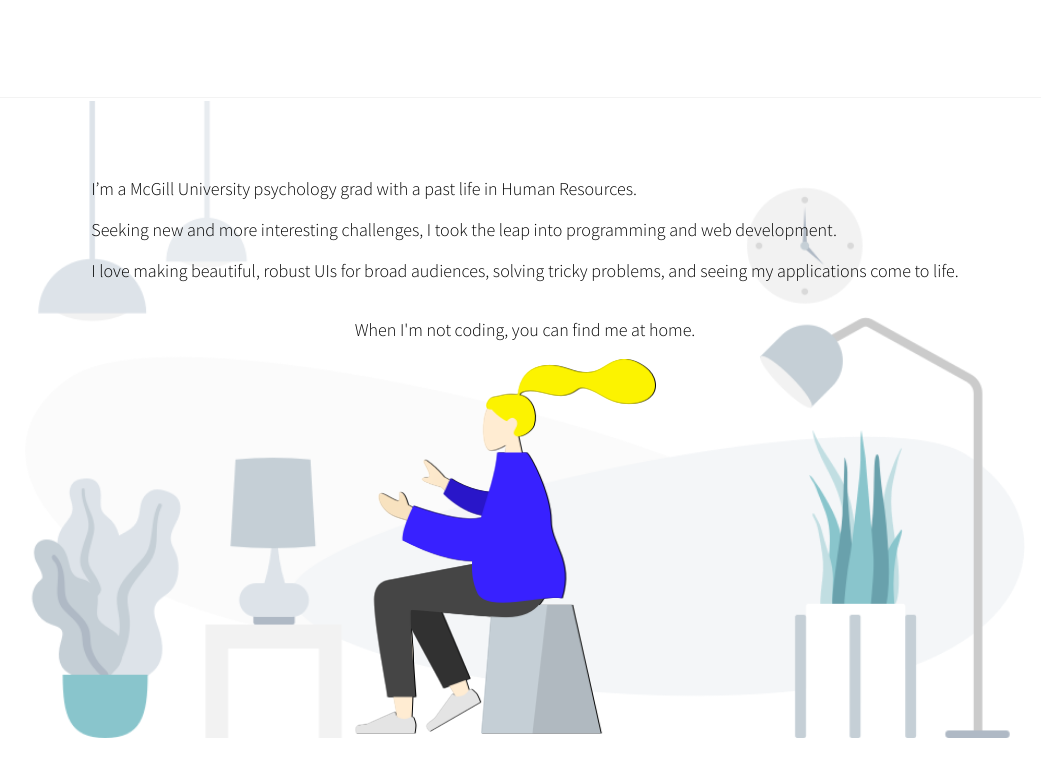
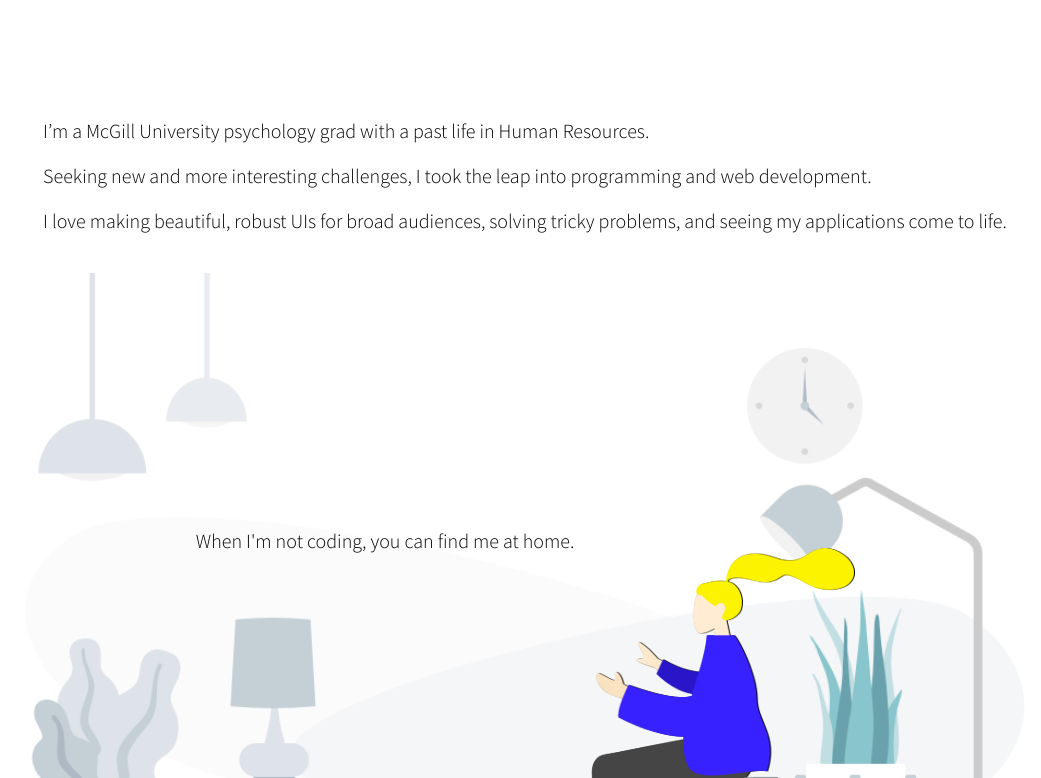
Before and after one commit to charlottedibb/2-portfolio-2-furious, a React (Create React App) app: page / in a window 1280 px wide. Shown: the part 702-1480 px from the top of the page, without its empty margins (115-1156 px from the left). Built offline with nearby package versions, Linux system fonts and the light colour scheme.

Commit message:
Add styling for about section

```diff
--- a/src/App.css
+++ b/src/App.css
@@ -1,5 +1,5 @@
 * {
-  box-sizing: border-box;
+  /* box-sizing: border-box; */
 }
 
 body {
@@ -12,8 +12,10 @@ h2 {
 }
 
 p {
-  font-size: 18px;
+  font-size: 16px;
 }
+
+/* intro section */
 
 .intro {
   display: flex;
@@ -25,6 +27,8 @@ p {
   background-repeat: repeat-x;
   background-position: bottom;
   background-color: #efefef;
+  /* this is for background color rudely showing below background image */
+  box-shadow: inset 0 -5px 0 white;
 }
 
 .intro-text {
@@ -43,6 +47,8 @@ p {
   filter: drop-shadow(-1px 0px 0px rgb(0, 0, 0));
 }
 
+/* desktop styles for intro section */
+
 @media only screen and (min-width: 1000px) {
   .intro-text {
     margin-bottom: -200px;
@@ -56,6 +62,10 @@ p {
   h2 {
     font-size: 50px;
   }
+
+  p {
+    font-size: 20px;
+  }
 }
 
 /* about section */
@@ -63,22 +73,40 @@ p {
 .about {
   display: flex;
   flex-direction: column;
-  justify-content: flex-end;
+  justify-content: space-between;
   align-items: center;
-  height: 80vh;
+  height: 100vh;
   background-image: url("./components/smallHome.png");
   background-repeat: no-repeat;
   background-position: bottom center;
   background-color: white;
   background-size: 250px;
+  padding: 0px 30px;
   margin-bottom: 100px;
 }
 
+.about-text {
+  background-color: white;
+  padding-bottom: 20px;
+}
+
 .about-image {
-  height: auto;
-  width: 150px;
+  height: 180px;
+  width: auto;
   filter: drop-shadow(1px 0px 0px rgb(0, 0, 0));
 }
+
+.sitting {
+  display: flex;
+  padding: 0px 20px;
+  align-items: flex-end;
+}
+
+.sitting p {
+  height: 200px;
+}
+
+/* desktop styles for about section */
 
 @media only screen and (min-width: 1000px) {
   .about {
@@ -87,7 +115,11 @@ p {
   }
 
   .about-image {
-    width: 300px;
+    height: 350px;
+  }
+
+  .sitting p {
+    height: 350px;
   }
 
 }
```
